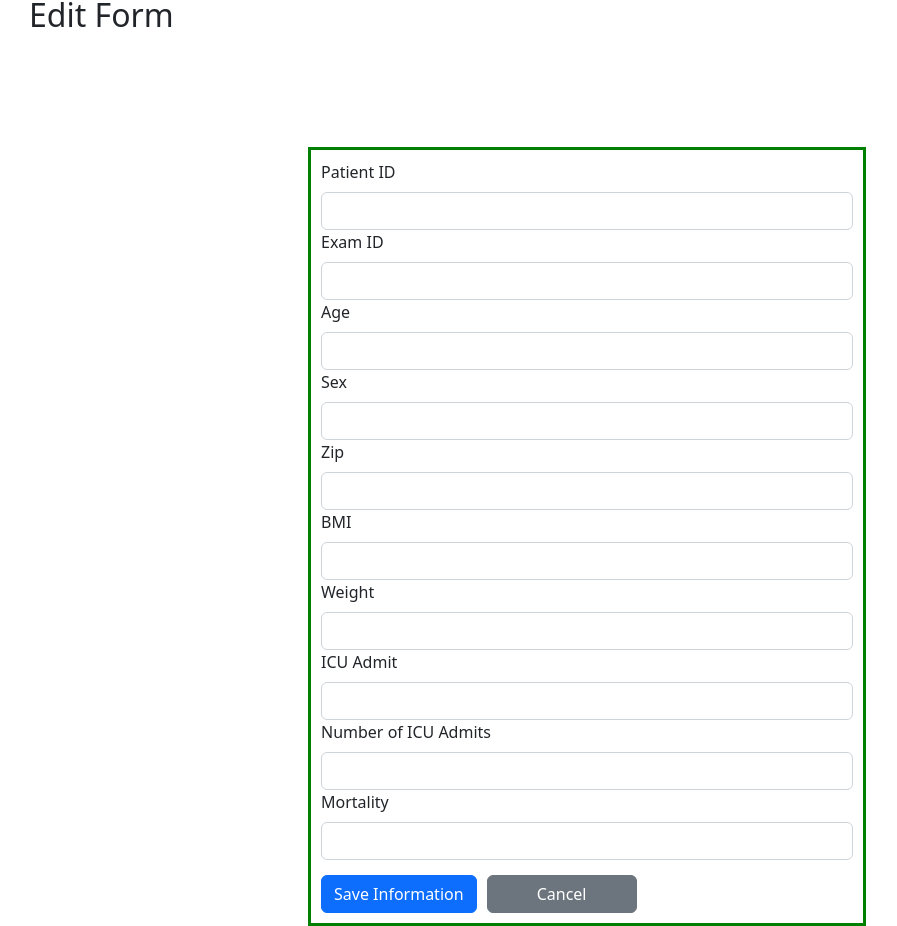
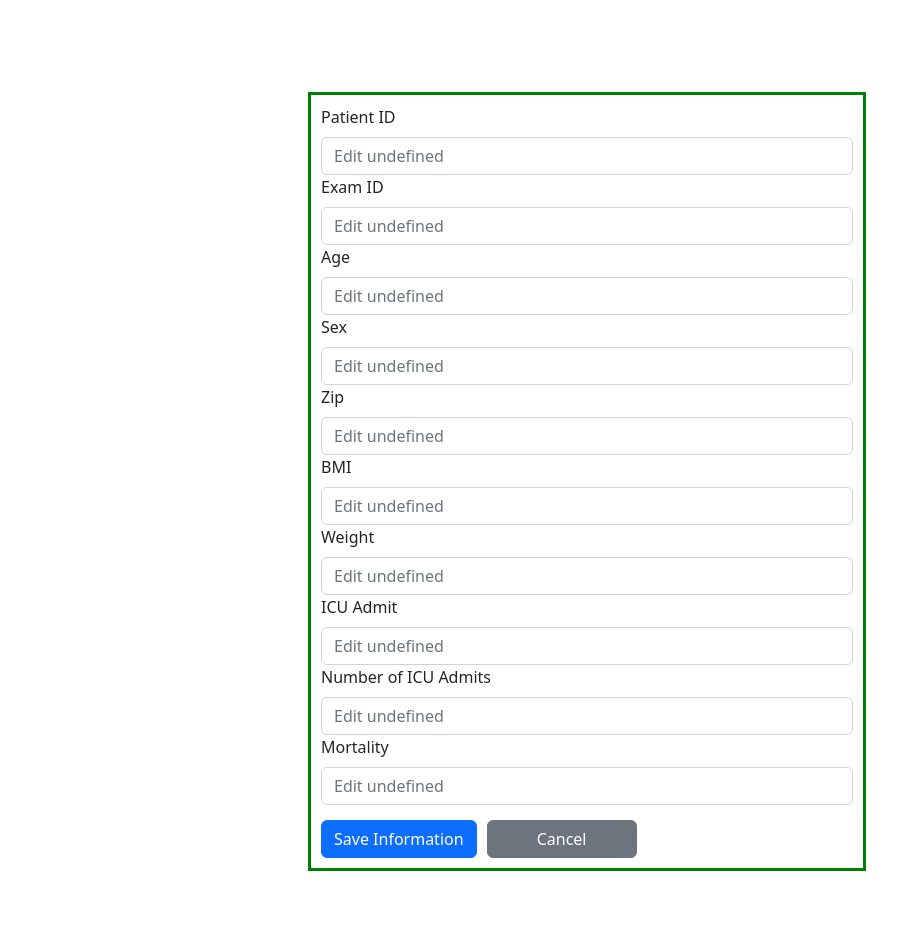
Before and after one commit to hd-gitmoney/xray-med-app, a React (Create React App) app in the folder client/: page /edit/1 in a window 1280 px wide. Shown: the part 235-1161 px from the top of the page, without its empty margins (53-950 px from the left). After the commit the page ends 1106 px from the top, so only its background shows below. Built offline with nearby package versions, Linux system fonts and the light colour scheme.

Commit message:
fixed Update form to show new data and existing data if the field was not eddited.

```diff
--- a/client/src/components/ExamDetails/ExamDetails.js
+++ b/client/src/components/ExamDetails/ExamDetails.js
@@ -26,7 +26,6 @@ const ExamDetails = () => {
                <Container>
                <div className="titleDiv">
                 <h1>Exam Details</h1>
-                <Link to={`/edit/${params.id}`}><button className="editButton">Edit Exam Info</button></Link>
             </div>
                     <Row>
                         <Col className="flexColumnCard">
--- a/client/src/index.css
+++ b/client/src/index.css
@@ -3,7 +3,7 @@
   }
 
 body {
-  padding-top: 150px;
+  padding-top: 95px;
 }
 
 .cancelButton{
--- a/client/src/pages/UpdateExam.js
+++ b/client/src/pages/UpdateExam.js
@@ -25,12 +25,11 @@ export const UpdateExam = () => {
         ICU_Admit: '',
         NUM_ICU_admits: '',
         MORTALITY: '',
-        //Png_filename('COVID-19-AR-16434358_XR_CHEST_AP_PORTABLE_4.png')
     });
 
    //creating an object to store the exam with the same ID
     let currentExam = {};
-    //iterating through exams to find the one that equals the URL ID and storing it to currentExam obj
+    //iterating through exams to find the one that equals the param.id and store it to currentExam obj
     for(let exam in exams){
        if(params.id === exams[exam]._id){
         currentExam = exams[exam]
@@ -41,8 +40,17 @@ export const UpdateExam = () => {
 
     const updateExam = async (e) => {
         e.preventDefault()
-        //seting local state equal to currentExam
-        currentExam = selectedExam;
+
+        //iterating through local state
+        for(let values in selectedExam){
+            //if local state values are empty we want to add the exam we found through params values to it
+            if(selectedExam[values] === ''){
+                selectedExam[values] = currentExam[values];
+            }else{
+                //if not empty we will just add that value to the exam we found through params
+                currentExam[values] = selectedExam[values]
+            }
+        }
 
         const response = await fetch(`http://localhost:9000/${params.id}`, {
             method: "PATCH",
@@ -69,73 +77,6 @@ export const UpdateExam = () => {
 
     return (
         <>
-            {/* <div className="titleDiv">
-                <h1>Edit Exam Details</h1>
-            </div>
-            <form>
-            <div className="examDetailsBody">
-                <section className="patientInfo examDetails">
-                    <h2>Patient Info</h2>
-                    <label>Patient ID:</label>
-                        <input
-                        value = {selectedExam.PATIENT_ID}
-                        onChange={(e) => handleOnChange("PATIENT_ID", e.target.value)}
-                        type="text" />
-                    <label>Age:</label>
-                        <input
-                        value = {selectedExam.AGE}
-                        onChange={(e) => handleOnChange("AGE", e.target.value)}
-                        type="number" />
-                    <label>Sex:</label>
-                        <input
-                        value = {selectedExam.SEX}
-                        onChange={(e) => handleOnChange("SEX", e.target.value)}
-                        type="text" />
-                    <label>Zip:</label>
-                        <input
-                        value = {selectedExam.ZIP}
-                        onChange={(e) => handleOnChange("ZIP", e.target.value)}
-                        type="number" />
-                    <label>Latest BMI:</label>
-                        <input
-                        value = {selectedExam.LATEST_BMI}
-                        onChange={(e) => handleOnChange("LATEST_BMI", e.target.value)}
-                        type="number" />
-                    <label>Latest Weight:</label>
-                        <input
-                        value = {selectedExam.LATESTWEIGHT}
-                        onChange={(e) => handleOnChange("LATESTWEIGHT", e.target.value)}
-                        type="number" />
-                    <label>ICU Admit:</label>
-                        <input
-                        value = {selectedExam.ICU_Admit}
-                        onChange={(e) => handleOnChange("ICU_Admit", e.target.value)}
-                        type="text" />
-                    <label>Number of ICU Admits:</label>
-                        <input
-                        value = {selectedExam.NUM_ICU_admits}
-                        onChange={(e) => handleOnChange("NUM_ICU_admits", e.target.value)}
-                        type="number" />
-                    <label>Mortality:</label>
-                        <input
-                        value = {selectedExam.MORTALITY}
-                        onChange={(e) => handleOnChange("MORTALITY", e.target.value)}
-                        type="text" />
-                </section>
-                <section className="examInfo examDetails">
-                    <h2>Exam Info</h2>
-                        <label>Exam ID:</label>
-                            <input
-                            value = {selectedExam.exam_Id}
-                            onChange={(e) => handleOnChange("exam_Id", e.target.value)}
-                            type="text" />
-                        <h3>Image:</h3>
-                            <img src={`https://ohif-hack-diversity-covid.s3.amazonaws.com/covid-png/${params.png_filename}`} alt="Chest X-Ray"  />
-                </section>
-                <button onClick={updateExam}>Save Information</button>
-                <Link to="/" className='cancelButton'>Cancel</Link>
-            </div>
-            </form> */}
             <Container>
             <div className="titleDiv">
                 <h1>Exam Details</h1>
@@ -148,6 +89,7 @@ export const UpdateExam = () => {
                             <Form.Control
                             name="patientId"
                             type="text"
+                            placeholder={`Edit ${currentExam.PATIENT_ID}`}
                             value={selectedExam.PATIENT_ID}
                             onChange={(e) => handleOnChange("PATIENT_ID", e.target.value)} />
                         </Form.Group>
@@ -156,6 +98,7 @@ export const UpdateExam = () => {
                             <Form.Control
                             name="examId"
                             type="text"
+                            placeholder={`Edit ${currentExam.exam_Id}`}
                             value={selectedExam.exam_Id}
                             onChange={(e) => handleOnChange("exam_Id", e.target.value)}/>
                         </Form.Group>
@@ -164,6 +107,7 @@ export const UpdateExam = () => {
                             <Form.Control
                             name="age"
                             type="string"
+                            placeholder={`Edit ${currentExam.AGE}`}
                             value={selectedExam.AGE}
                             onChange={(e) => handleOnChange("AGE", e.target.value)}/>
                         </Form.Group>
@@ -172,6 +116,7 @@ export const UpdateExam = () => {
                             <Form.Control
                             name="sex"
                             type="text"
+                            placeholder={`Edit ${currentExam.SEX}`}
                             value={selectedExam.SEX}
                             onChange={(e) => handleOnChange("SEX", e.target.value)} />
                         </Form.Group>
@@ -180,6 +125,7 @@ export const UpdateExam = () => {
                             <Form.Control
                             name="zip"
                             type="string"
+                            placeholder={`Edit ${currentExam.ZIP}`}
                             value={selectedExam.ZIP}
                             onChange={(e) => handleOnChange("ZIP", e.target.value)} />
                         </Form.Group>
@@ -188,6 +134,7 @@ export const UpdateExam = () => {
                             <Form.Control
                             name="latestBMI"
                             type="string"
+                            placeholder={`Edit ${currentExam.LATEST_BMI}`}
                             value={selectedExam.LATEST_BMI}
                             onChange={(e) => handleOnChange("LATEST_BMI", e.target.value)} />
                         </Form.Group>
@@ -196,6 +143,7 @@ export const UpdateExam = () => {
                             <Form.Control
                             name="weight"
                             type="string"
+                            placeholder={`Edit ${currentExam.LATESTWEIGHT}`}
                             value={selectedExam.LATESTWEIGHT}
                             onChange={(e) => handleOnChange("LATESTWEIGHT", e.target.value)}/>
                         </Form.Group>
@@ -204,6 +152,7 @@ export const UpdateExam = () => {
                             <Form.Control
                             name="ICU Admit"
                             type="text"
+                            placeholder={`Edit ${currentExam.ICU_Admit}`}
                             maxLength={1}
                             value = {selectedExam.ICU_Admit}
                             onChange={(e) => handleOnChange("ICU_Admit", e.target.value)} />
@@ -213,6 +162,7 @@ export const UpdateExam = () => {
                             <Form.Control
                             name="numICUAdmits"
                             type="string"
+                            placeholder={`Edit ${currentExam.NUM_ICU_admits}`}
                             value={selectedExam.NUM_ICU_admits}
                             onChange={(e) => handleOnChange("NUM_ICU_admits", e.target.value)} />
                         </Form.Group>
@@ -221,20 +171,11 @@ export const UpdateExam = () => {
                             <Form.Control
                             name="mortality"
                             type="text"
+                            placeholder={`Edit ${currentExam.MORTALITY}`}
                             maxLength={1}
                             value={selectedExam.MORTALITY}
                             onChange={(e) => handleOnChange("MORTALITY", e.target.value)} />
                         </Form.Group>
-                        {/* <Form.Group controlId="formImage">
-                            <Form.Label>Image</Form.Label>
-                            <Form.Control
-                            name="pngFilename"
-                            type="text"
-                            placeholder="Enter Image Address"
-                            onChange={(e) => setPng_filename(e.target.value)}
-                            value={png_filename} />
-                        </Form.Group> */}
-
                         <Button
                             variant="primary"
                             type="submit"
```
